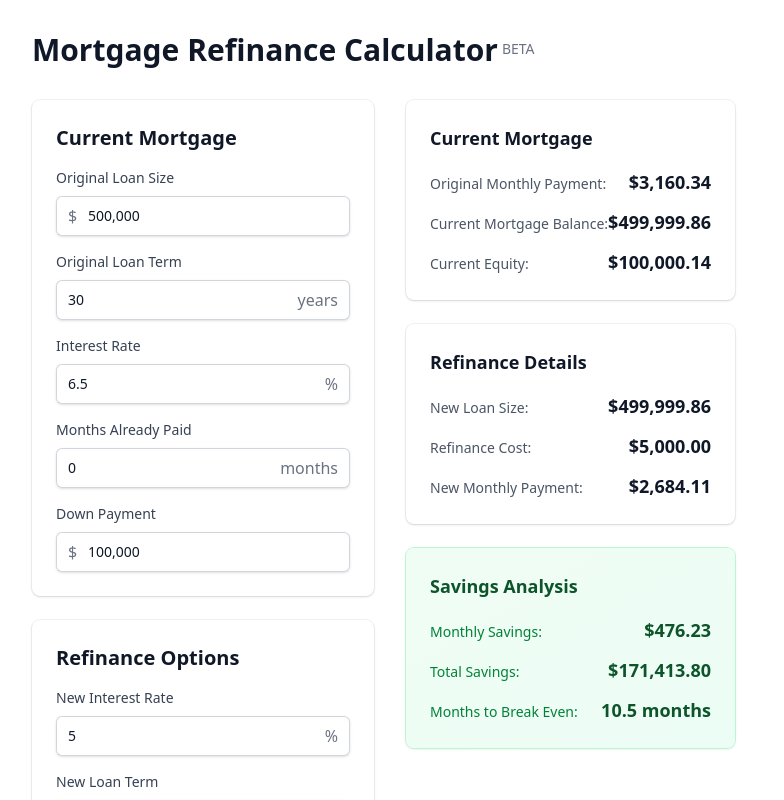
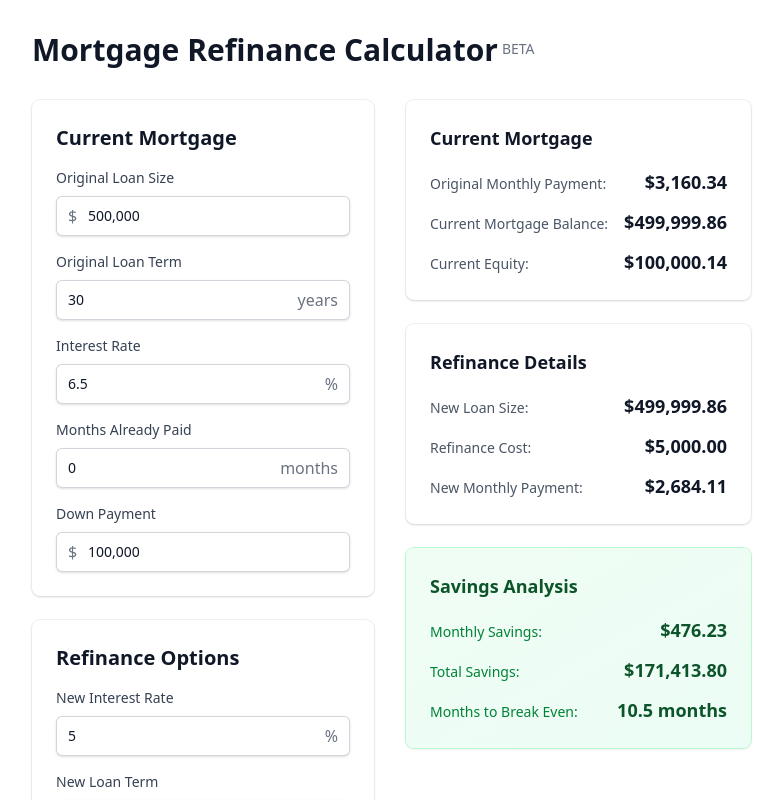
Before and after one commit to alexoro412/mortgagereficalculator, a SvelteKit app: page / in a window 1280 px wide. Shown: the top 800 px of the page, without its empty margins (0-784 px from the left). Built offline with nearby package versions, Linux system fonts and the light colour scheme.

Commit message:
added some tweaks

```diff
--- a/src/routes/+page.svelte
+++ b/src/routes/+page.svelte
@@ -337,7 +337,7 @@
 				<div class="max-w-md rounded-lg bg-white p-6 shadow-sm ring-1 ring-gray-900/5">
 					<h3 class="mb-4 text-lg font-semibold text-gray-900">Current Mortgage</h3>
 					<div class="space-y-3">
-						<div class="flex items-baseline justify-between">
+						<div class="flex items-baseline justify-between gap-4">
 							<span class="text-sm text-gray-600">Original Monthly Payment:</span>
 							<span class="text-lg font-semibold text-gray-900">
 								${outputs.original_monthly_payment.toLocaleString('en-US', {
@@ -346,7 +346,7 @@
 								})}
 							</span>
 						</div>
-						<div class="flex items-baseline justify-between">
+						<div class="flex items-baseline justify-between gap-4">
 							<span class="text-sm text-gray-600">Current Mortgage Balance:</span>
 							<span class="text-lg font-semibold text-gray-900">
 								${outputs.current_mortgage_balance.toLocaleString('en-US', {
@@ -355,7 +355,7 @@
 								})}
 							</span>
 						</div>
-						<div class="flex items-baseline justify-between">
+						<div class="flex items-baseline justify-between gap-4">
 							<span class="text-sm text-gray-600">Current Equity:</span>
 							<span class="text-lg font-semibold text-gray-900">
 								${outputs.current_equity.toLocaleString('en-US', {
@@ -371,7 +371,7 @@
 				<div class="max-w-md rounded-lg bg-white p-6 shadow-sm ring-1 ring-gray-900/5">
 					<h3 class="mb-4 text-lg font-semibold text-gray-900">Refinance Details</h3>
 					<div class="space-y-3">
-						<div class="flex items-baseline justify-between">
+						<div class="flex items-baseline justify-between gap-4">
 							<span class="text-sm text-gray-600">New Loan Size:</span>
 							<span class="text-lg font-semibold text-gray-900">
 								${outputs.new_loan_size.toLocaleString('en-US', {
@@ -380,7 +380,7 @@
 								})}
 							</span>
 						</div>
-						<div class="flex items-baseline justify-between">
+						<div class="flex items-baseline justify-between gap-4">
 							<span class="text-sm text-gray-600">Refinance Cost:</span>
 							<span class="text-lg font-semibold text-gray-900">
 								${outputs.refi_cost.toLocaleString('en-US', {
@@ -389,7 +389,7 @@
 								})}
 							</span>
 						</div>
-						<div class="flex items-baseline justify-between">
+						<div class="flex items-baseline justify-between gap-4">
 							<span class="text-sm text-gray-600">New Monthly Payment:</span>
 							<span class="text-lg font-semibold text-gray-900">
 								${outputs.new_monthly_payment.toLocaleString('en-US', {
@@ -418,14 +418,13 @@
 					{#if outputs.monthly_savings <= 0}
 						<div class="mb-4 rounded-md border border-red-200 bg-red-100 p-3">
 							<p class="text-sm text-red-800">
-								⚠️ <strong>Warning:</strong> This refinance will cost you more money. You should not
-								refinance with these terms.
+								⚠️ <strong>Warning:</strong> This refinance will cost you more money.
 							</p>
 						</div>
 					{/if}
 
 					<div class="space-y-3">
-						<div class="flex items-baseline justify-between">
+						<div class="flex items-baseline justify-between gap-4">
 							<span
 								class="text-sm {outputs.monthly_savings > 0 ? 'text-green-700' : 'text-red-700'}"
 								>{outputs.monthly_savings > 0 ? 'Monthly Savings:' : 'Monthly Cost:'}</span
@@ -441,7 +440,7 @@
 								})}
 							</span>
 						</div>
-						<div class="flex items-baseline justify-between">
+						<div class="flex items-baseline justify-between gap-4">
 							<span
 								class="text-sm {outputs.monthly_savings > 0 ? 'text-green-700' : 'text-red-700'}"
 								>{outputs.monthly_savings > 0 ? 'Total Savings:' : 'Total Cost:'}</span
@@ -458,7 +457,7 @@
 							</span>
 						</div>
 						{#if outputs.monthly_savings > 0}
-							<div class="flex items-baseline justify-between">
+							<div class="flex items-baseline justify-between gap-4">
 								<span class="text-sm text-green-700">Months to Break Even:</span>
 								<span class="text-lg font-bold text-green-900">
 									{outputs.months_to_breakeven.toFixed(1)} months
```
